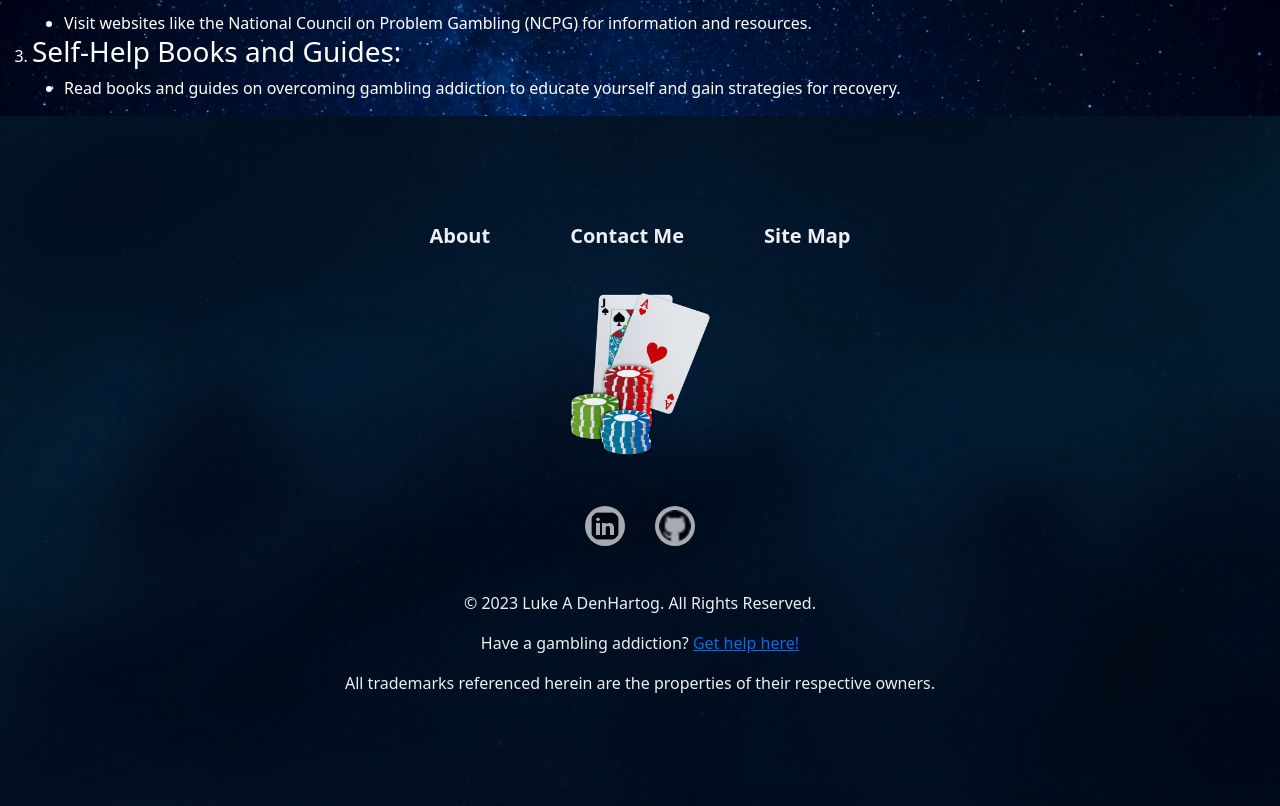
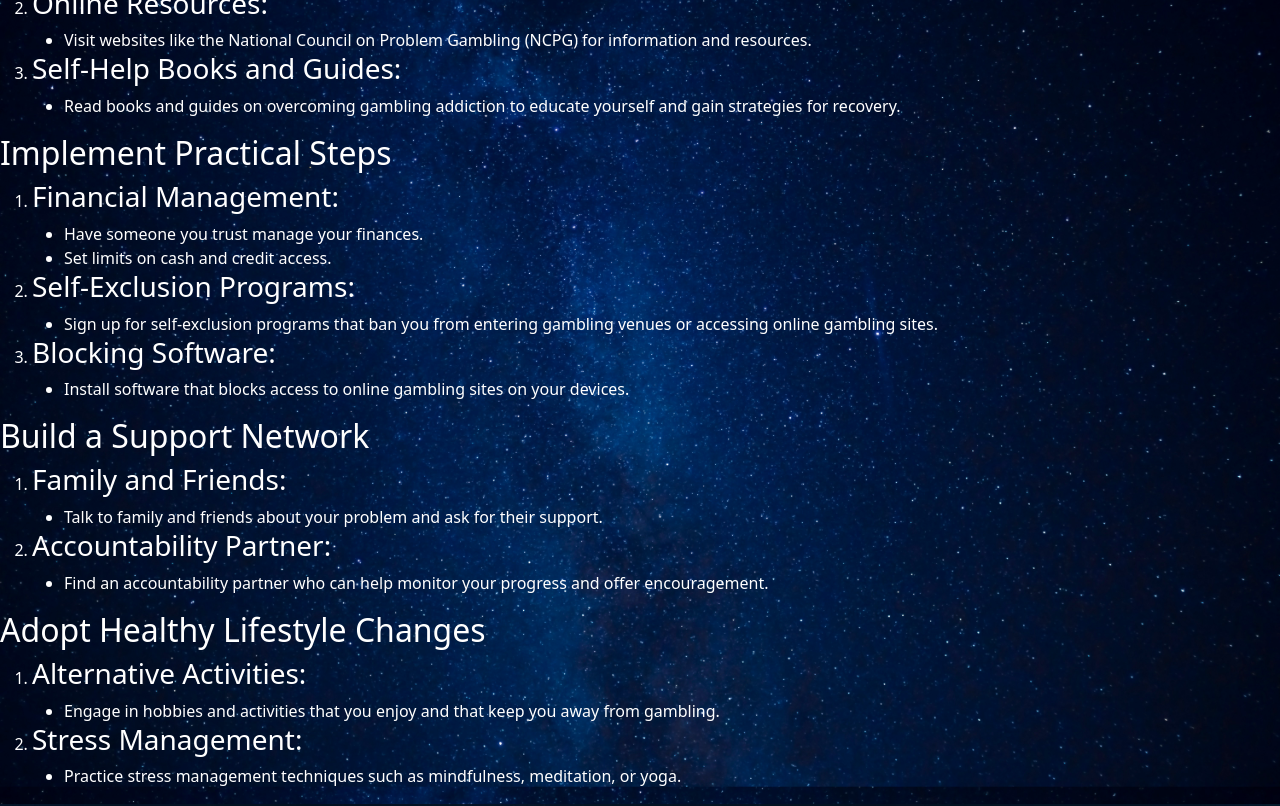
Before and after one commit to LukeDenHartog/by-the-book, a React (Create React App) app: page / in a window 1280 px wide. Shown: the part 920-1726 px from the top of the page. Built offline with nearby package versions, Linux system fonts and the light colour scheme.

Commit message:
inserting html content to addiction page

```diff
--- a/src/pages/AddictionHelp/AddictionPage.js
+++ b/src/pages/AddictionHelp/AddictionPage.js
@@ -27,7 +27,7 @@ function AddictionPage() {
                             <li>Cognitive-behavioral therapy (CBT) is often effective for treating gambling addiction.</li>
                         </ul>
                     </li>
-                    <li>Support Groups:
+                    <li><h3>Support Groups:</h3>
                         <ul>
                             <li>Join support groups such as Gamblers Anonymous (GA), which provide peer support and a 12-step program.</li>
                         </ul>
@@ -60,6 +60,41 @@ function AddictionPage() {
                     </li>
                 </ol>
             </section>
+            <section>
+                <h2>Implement Practical Steps</h2>
+                <ol>
+                    <li><h3>Financial Management:</h3>
+                        <ul>
+                            <li>Have someone you trust manage your finances.</li>
+                            <li>Set limits on cash and credit access.</li>
+                        </ul>
+                    </li>
+                    <li><h3>Self-Exclusion Programs:</h3>
+                        <ul>
+                            <li>Sign up for self-exclusion programs that ban you from entering gambling venues or accessing online gambling sites.</li>
+                        </ul>
+                    </li>
+                    <li><h3>Blocking Software:</h3>
+                        <ul>
+                            <li>Install software that blocks access to online gambling sites on your devices.</li>
+                        </ul>
+                    </li>
+                </ol>
+            </section>
+            <section>
+                <h2>Build a Support Network</h2>
+                <ol>
+                    <li><h3>Family and Friends:</h3><ul><li>Talk to family and friends about your problem and ask for their support.</li></ul></li>
+                    <li><h3>Accountability Partner:</h3><ul><li>Find an accountability partner who can help monitor your progress and offer encouragement.</li></ul></li>
+                </ol>
+            </section>
+            <section>
+                <h2>Adopt Healthy Lifestyle Changes</h2>
+                <ol>
+                    <li><h3>Alternative Activities:</h3><ul><li>Engage in hobbies and activities that you enjoy and that keep you away from gambling.</li></ul></li>
+                    <li><h3>Stress Management:</h3><ul><li>Practice stress management techniques such as mindfulness, meditation, or yoga.</li></ul></li>
+                </ol>
+            </section>
             <Footer />
         </main>
     );
```
